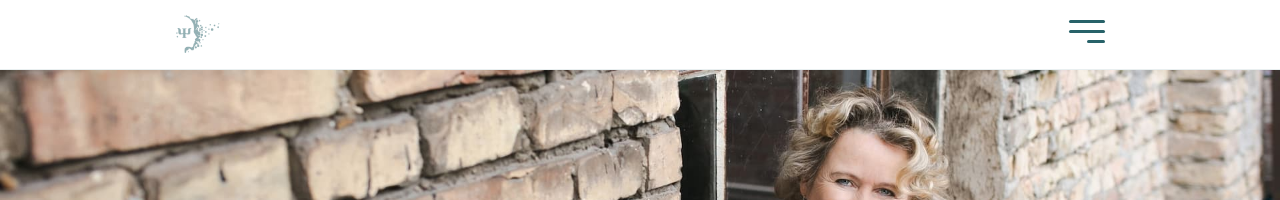
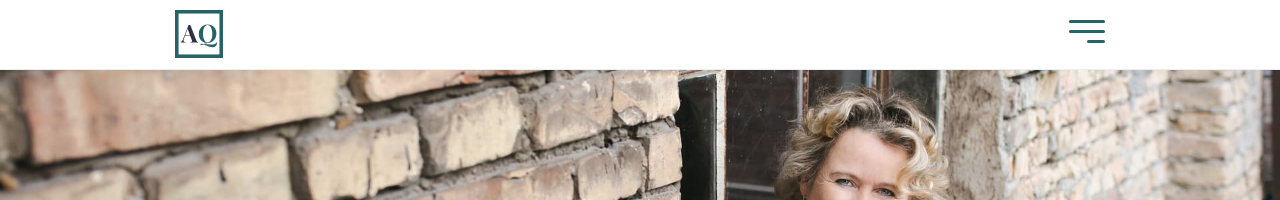
Before and after one commit to dvschnitz/angelika-quehenberger, a Jekyll site: the page built from index.md, in a window 1280 px wide. Shown: the top 200 px of the page. Built offline with Jekyll 4.4.1, drawn with Linux system fonts in a browser that asks for light colours.

Commit message:
Set logo back to simple form

```diff
--- a/_config.yml
+++ b/_config.yml
@@ -3,10 +3,10 @@ permalink: pretty
 title: 'Angelika Quehenberger'
 
 logo:
-  mobile: "images/logo/logo-transparent-blue.png"
+  mobile: "images/logo/logo.svg"
   mobile_height: "32px"
   mobile_width: "32px"
-  desktop: "images/logo/logo-transparent-blue.png"
+  desktop: "images/logo/logo.svg"
   desktop_height: "48px"
   desktop_width: "48px"
 
```
Also changed, not shown: ersteSitzung.md (+1 -1 lines).
